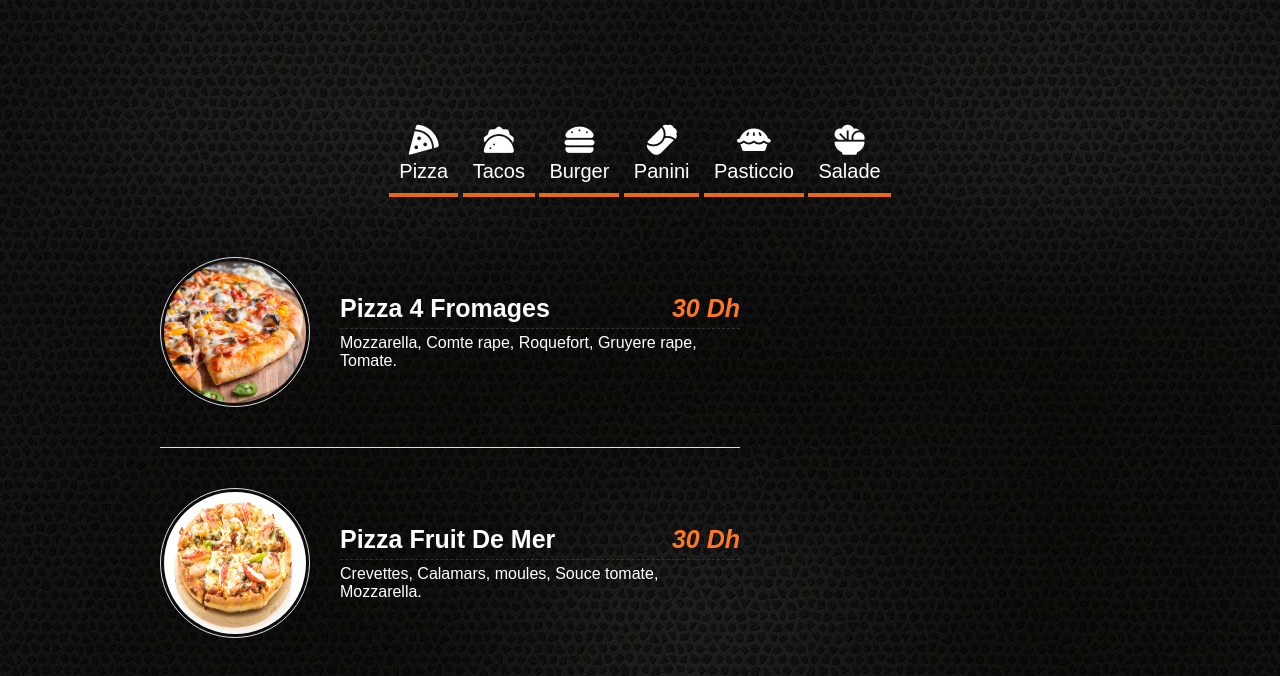
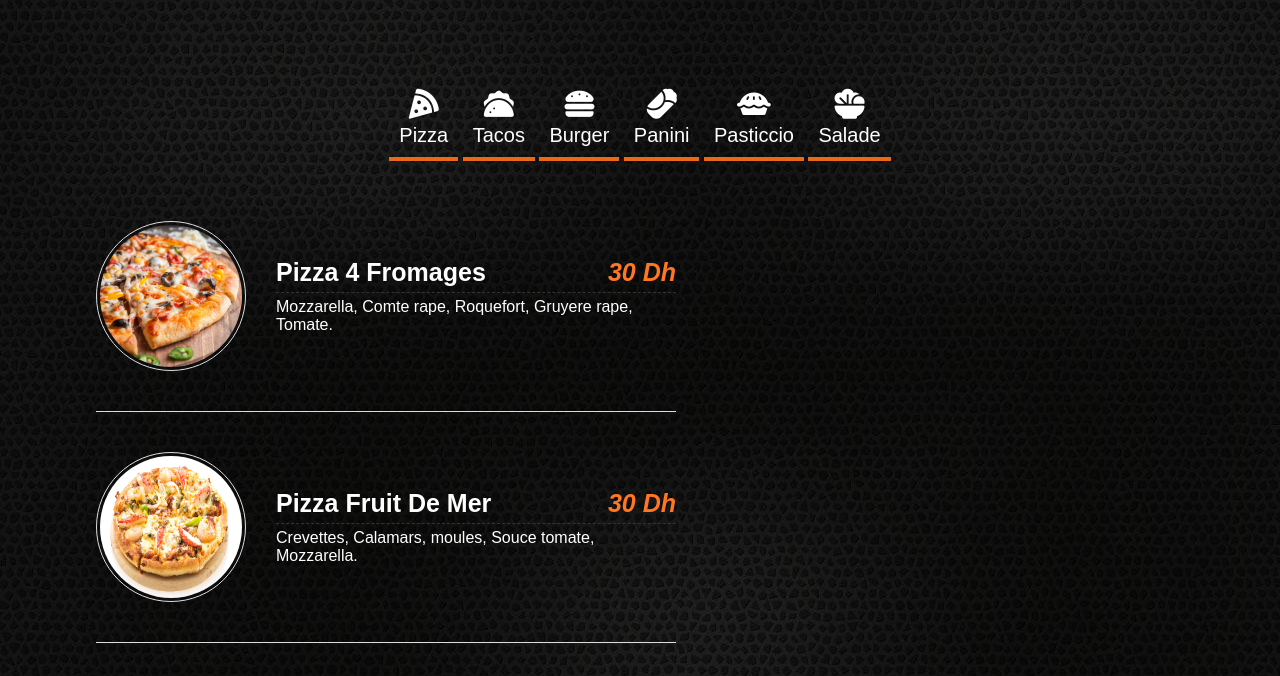
Before and after one commit to ilyassoh/McSherif-Prj, a plain HTML site: page Menu.html in a window 1280 px wide. Shown: the part 121-797 px from the top of the page. Drawn offline with Linux system fonts and the light colour scheme.

Commit message:
menu style update

```diff
--- a/Menu_Style.css
+++ b/Menu_Style.css
@@ -23,8 +23,8 @@ body{
   /*------------------------- Food Menu ------------------------*/
 
 .wrapper{
-  width: 80vw;
-  margin:100px auto;
+  width: 90vw;
+  margin:5vw;
 }
 .title{
   text-align:center;
```
